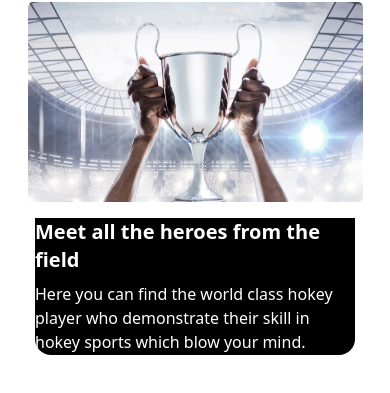
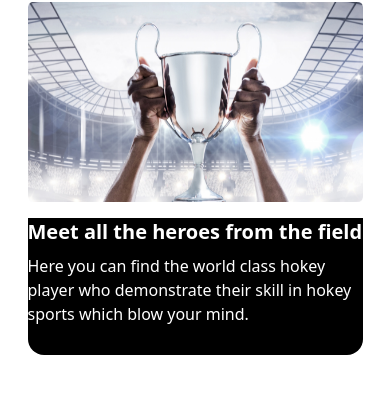
Before and after one commit to mohammedjasim69/B9A3-Hockeys-Assingment, a website: page index.html in a window 390 px wide. Shown: the part 62-455 px from the top of the page. Drawn offline with nearby package versions, Linux system fonts and the light colour scheme.

Commit message:
Make Card Responsive

```diff
--- a/index.html
+++ b/index.html
@@ -55,7 +55,7 @@
             <div class="banner-image">
                 <img class="mx-auto w-[335px] h-[200px] lg:w-[1400px] lg:h-[550px]" src="./Images/1.png" alt="">
             </div>
-            <div class="lg:absolute bg-black max-w-80 h-[137px] lg:w-[556px] lg:h-[165px] lg:left-[870px] lg:right-[167px] lg:top-[350px] lg:bottom-[5300px] rounded-2xl justify-center lg:justify-center items-center lg:p-8 mx-auto mt-4">
+            <div class="lg:absolute bg-black w-[335px] h-[137px] lg:w-[556px] lg:h-[165px] lg:left-[870px] lg:right-[167px] lg:top-[350px] lg:bottom-[5300px] rounded-2xl md:rounded-2xl lg:rounded-2xl justify-center lg:justify-center items-center lg:p-8 md:mx-auto lg:mx-auto mx-auto mt-4">
                 <p class="text-xl font-semibold text-white bg-black text-left justify-start pb-2">Meet all the heroes from the field</p>
                 <p class="text-white text-left justify-start">Here you can find the world class hokey player who demonstrate their skill in hokey sports which blow your mind.</p>
             </div>
```
